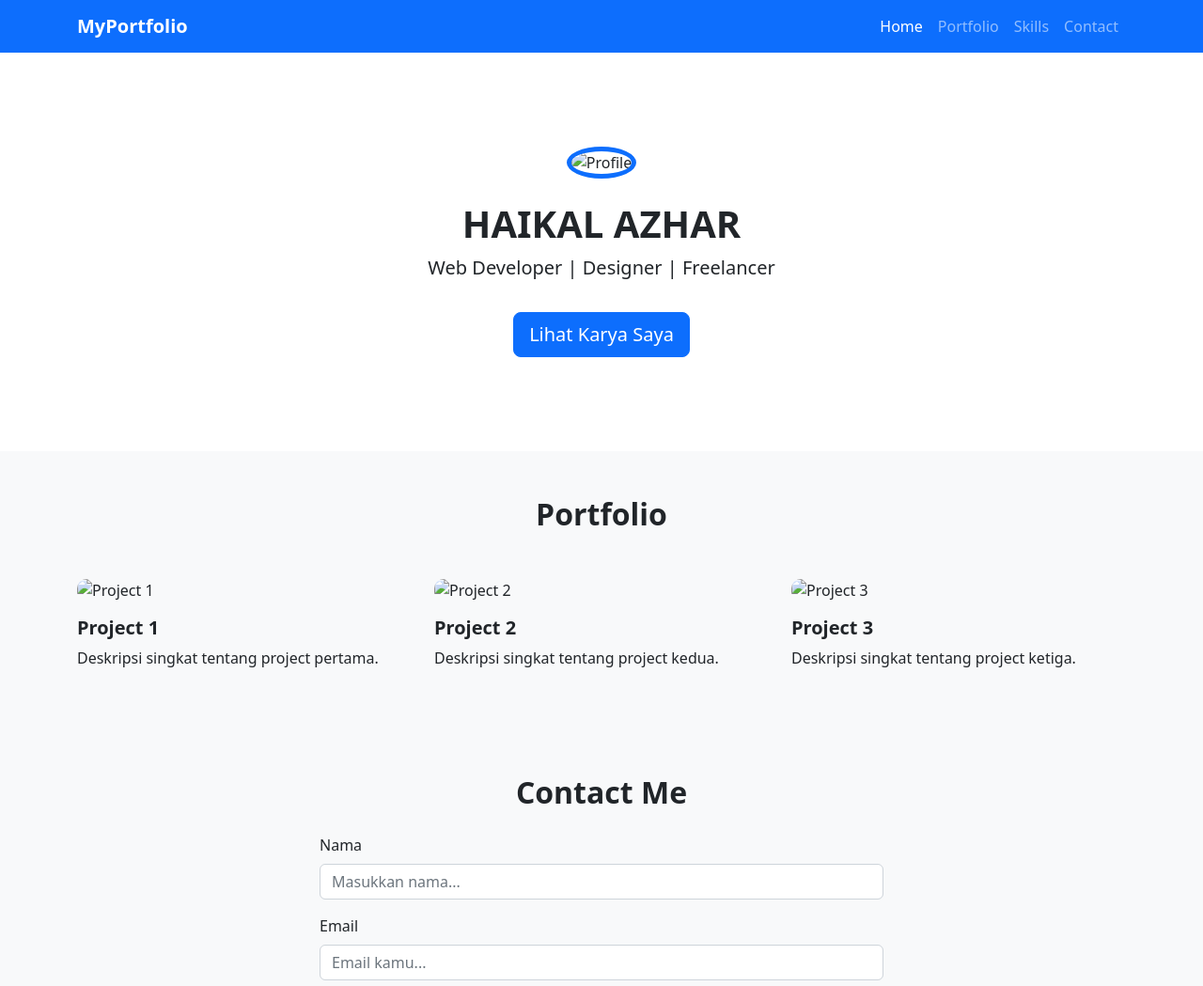
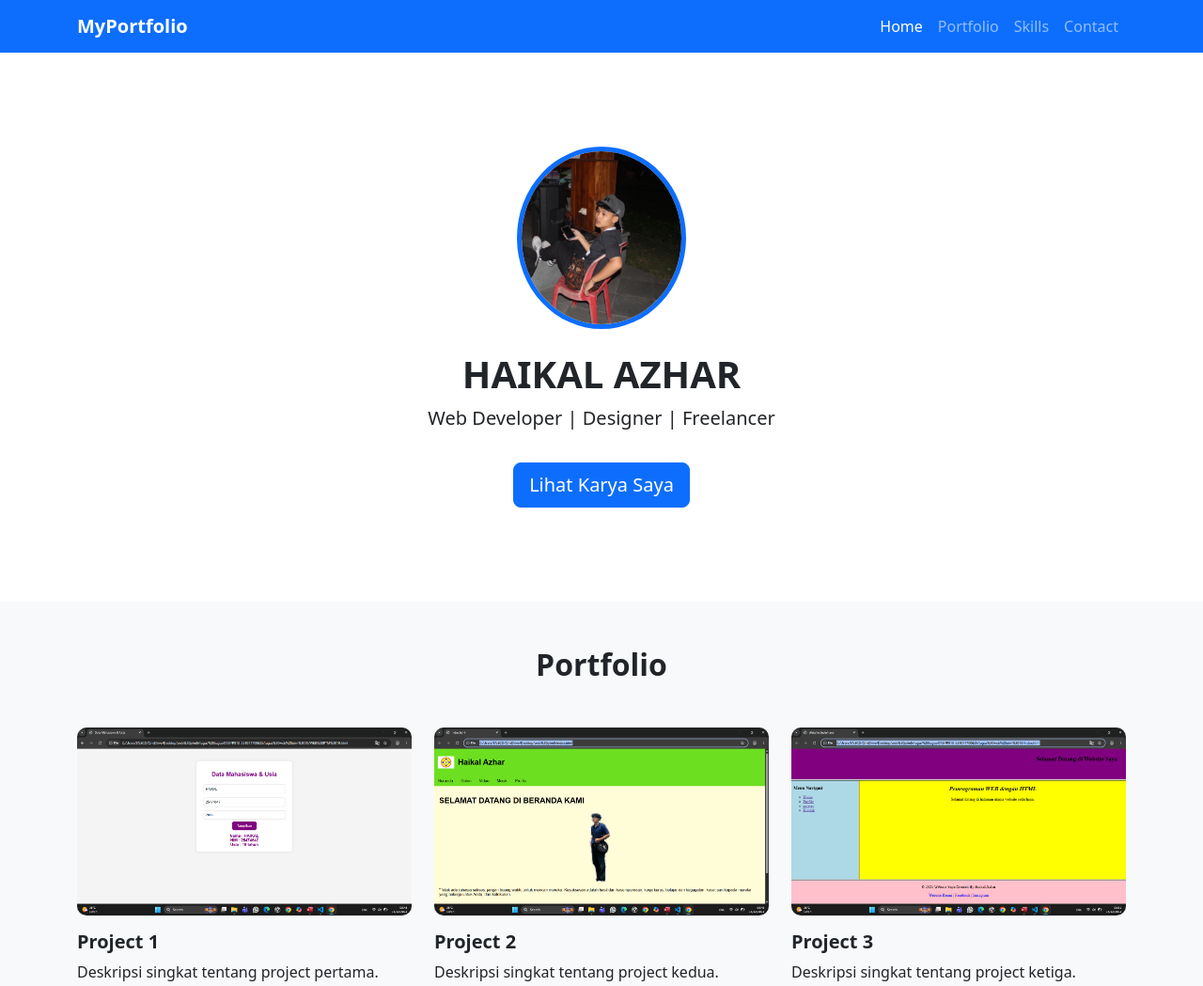
Before and after one commit to Haikal551/web-pertemuan-20, a plain HTML site: page index.html in a window 1280 px wide. Shown: the top 1049 px of the page at 94% size. Drawn offline with nearby package versions, Linux system fonts and the light colour scheme.

Commit message:
Update index.html

```diff
--- a/index.html
+++ b/index.html
@@ -48,7 +48,7 @@
     <!-- HERO -->
     <section id="home" class="hero text-center">
         <div class="container">
-            <img src="asset/foto ekal.jpg" alt="Profile">
+            <img src="foto ekal.jpg" alt="Profile">
             <h1 class="mt-4 fw-bold">HAIKAL AZHAR</h1>
             <p class="lead">Web Developer | Designer | Freelancer</p>
             <a href="#portfolio" class="btn btn-primary btn-lg mt-3">Lihat Karya Saya</a>
@@ -64,7 +64,7 @@
 
                 <div class="col-md-4">
                     <div class="portfolio-item">
-                        <img src="asset/Screenshot (40).png" alt="Project 1">
+                        <img src="Screenshot (40).png" alt="Project 1">
                         <h5 class="mt-3 fw-semibold">Project 1</h5>
                         <p>Deskripsi singkat tentang project pertama.</p>
                     </div>
@@ -72,7 +72,7 @@
 
                 <div class="col-md-4">
                     <div class="portfolio-item">
-                        <img src="asset/Screenshot (41).png" alt="Project 2">
+                        <img src="Screenshot (41).png" alt="Project 2">
                         <h5 class="mt-3 fw-semibold">Project 2</h5>
                         <p>Deskripsi singkat tentang project kedua.</p>
                     </div>
@@ -80,7 +80,7 @@
 
                 <div class="col-md-4">
                     <div class="portfolio-item">
-                        <img src="asset/Screenshot (42).png" alt="Project 3">
+                        <img src="Screenshot (42).png" alt="Project 3">
                         <h5 class="mt-3 fw-semibold">Project 3</h5>
                         <p>Deskripsi singkat tentang project ketiga.</p>
                     </div>
```
